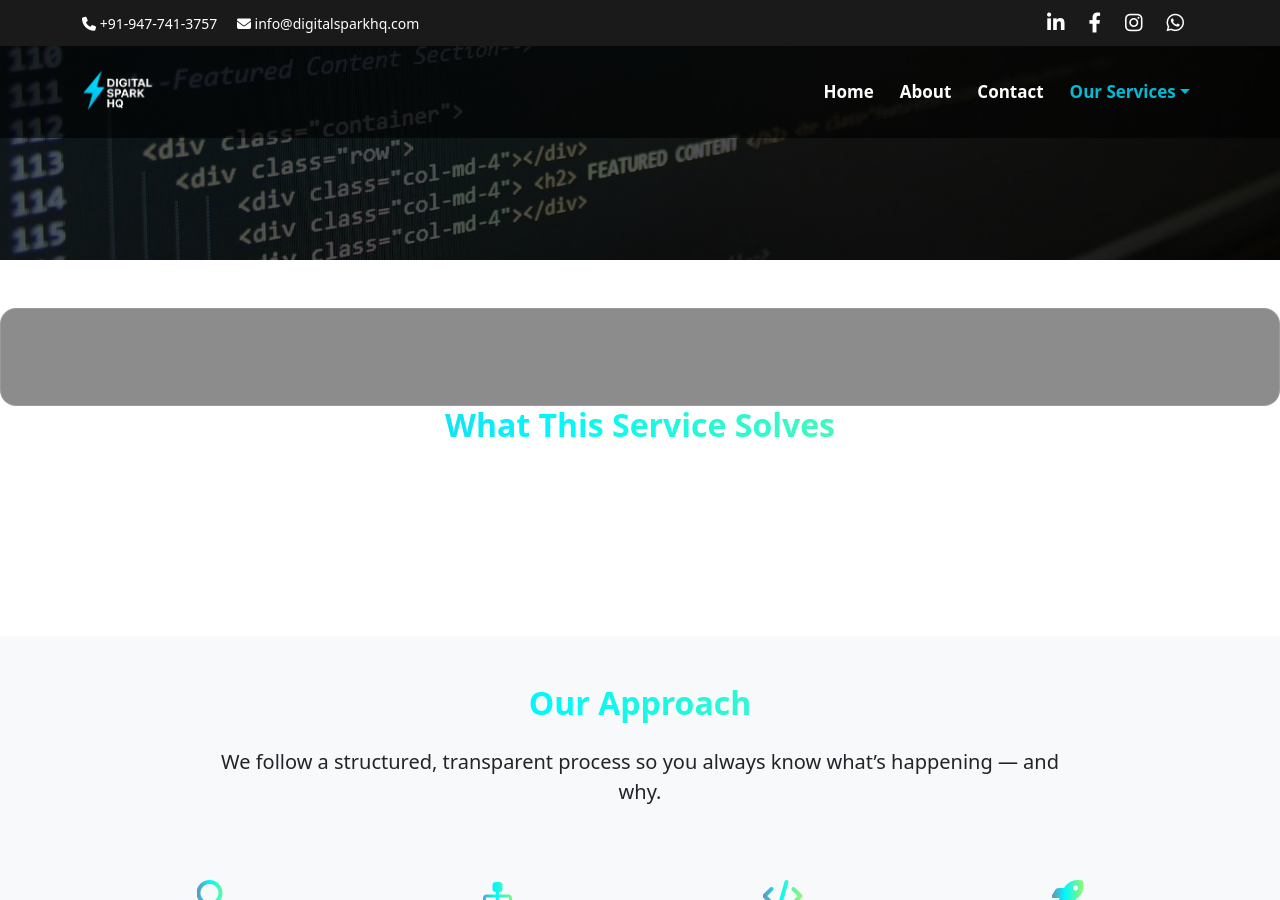
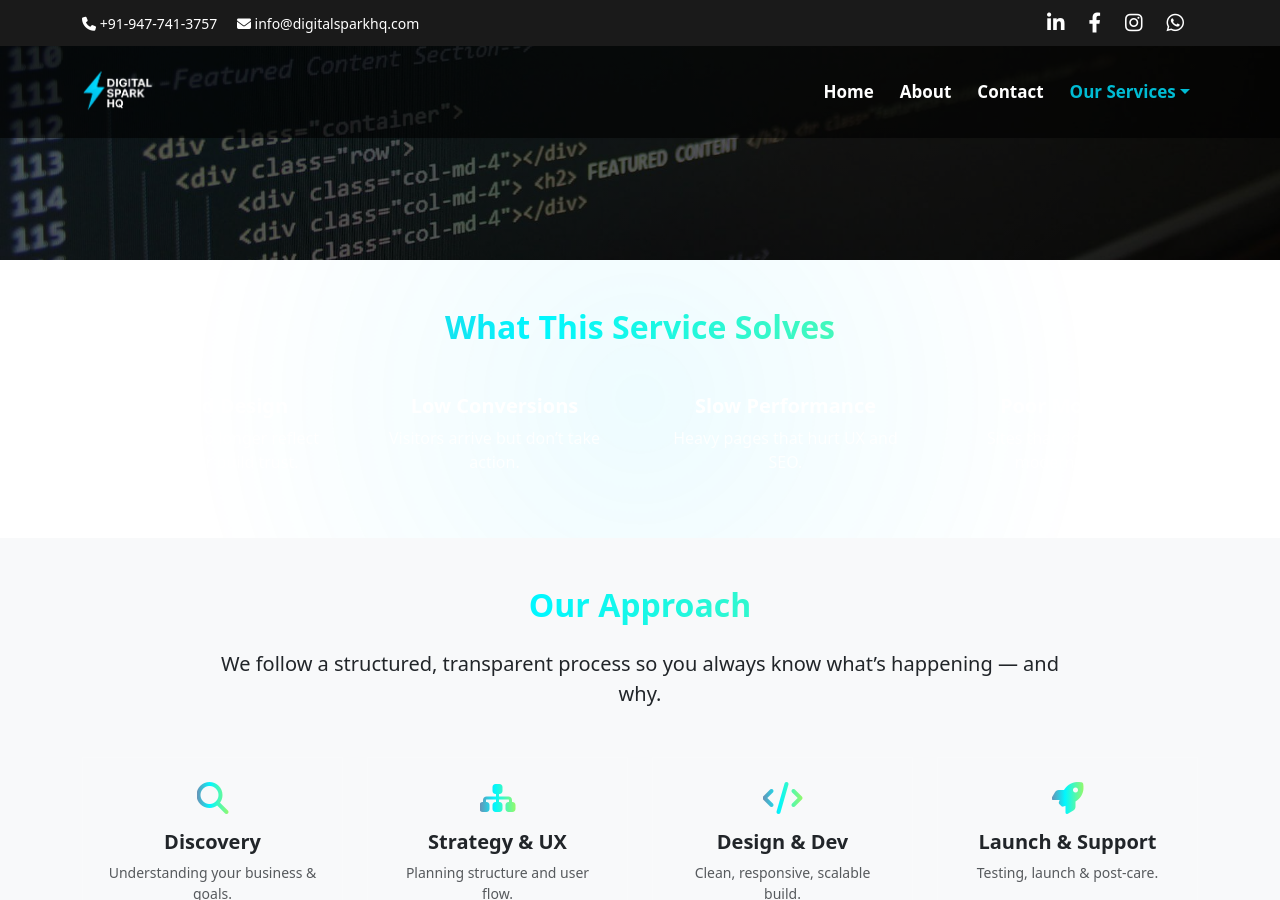
Before and after one commit to Iambiswajit-C/digitalsparkhq, a Jekyll site: the page built from services/web-design/index.md, in a window 1280 px wide and 900 px high, scrolled down 550 px. Built offline with Jekyll 4.4.1, drawn with Linux system fonts in a browser that asks for light colours.

Commit message:
Update style.css

```diff
--- a/assets/css/style.css
+++ b/assets/css/style.css
@@ -759,11 +759,15 @@ section.text-white .lead {
 /* Vision-style glow background */
 #service-solves .service-vision-bg,
 #service-audience .service-vision-bg {
- background: rgba(0, 0, 0, 0.45);
-  backdrop-filter: blur(6px);
-  border: 1px solid rgba(255,255,255,0.12);
-  border-radius: 16px;
-  padding: 3rem 2rem;
+ position: absolute;
+  inset: 0;
+  background: radial-gradient(
+    circle at 50% 50%,
+    rgba(0,212,255,0.18),
+    transparent 70%
+  );
+  z-index: 0;
+  animation: pulse 8s ease-in-out infinite;
 }
 
 /* Dark premium background */
```
